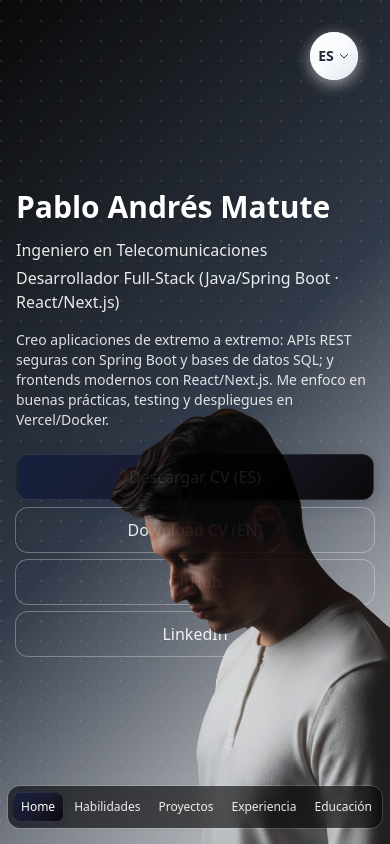
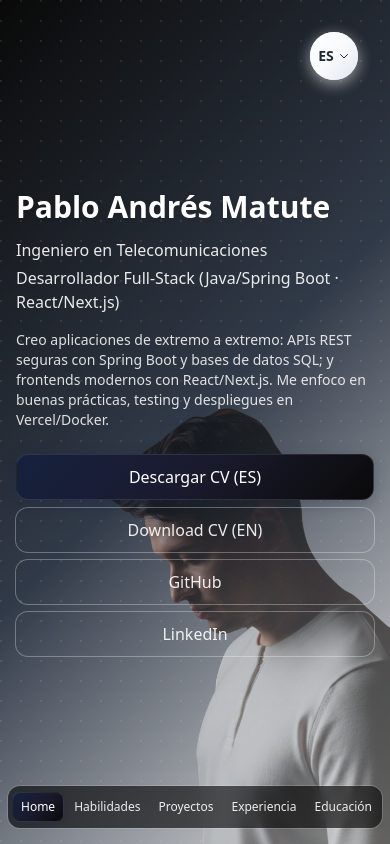
Before and after one commit to MatuCode/portafolio, a Next.js app: page / in a window 390 px wide. Built offline with nearby package versions, Linux system fonts and the light colour scheme.

Commit message:
Fix: foto de fondo ahora aparece detrÃ¡s del contenido en mÃ³viles - ajustado z-index y opacidad

```diff
--- a/src/styles/globals.css
+++ b/src/styles/globals.css
@@ -106,9 +106,15 @@ body.modal-open nav {
     background-attachment: scroll;
   }
 
-  /* Ajustar tamaño de la foto en tablets */
+  /* Ajustar tamaño de la foto en tablets y ponerla detrás del contenido */
   .app-bg::after {
     width: 350px;
+    z-index: 0;
+  }
+
+  /* Asegurar que el contenido esté encima de la foto en tablets */
+  .app-bg > *:not([class*="fixed"]) {
+    z-index: 2;
   }
 }
 
@@ -117,9 +123,17 @@ body.modal-open nav {
     background-position: center center;
   }
 
-  /* Ajustar tamaño de la foto en móviles */
+  /* Ajustar tamaño de la foto en móviles y asegurar que esté detrás del contenido */
   .app-bg::after {
     width: 280px;
+    z-index: 0;
+    opacity: 0.6;
+  }
+
+  /* Asegurar que el contenido esté encima de la foto en móviles */
+  .app-bg > *:not([class*="fixed"]) {
+    z-index: 2;
+    position: relative;
   }
 }
 
```
